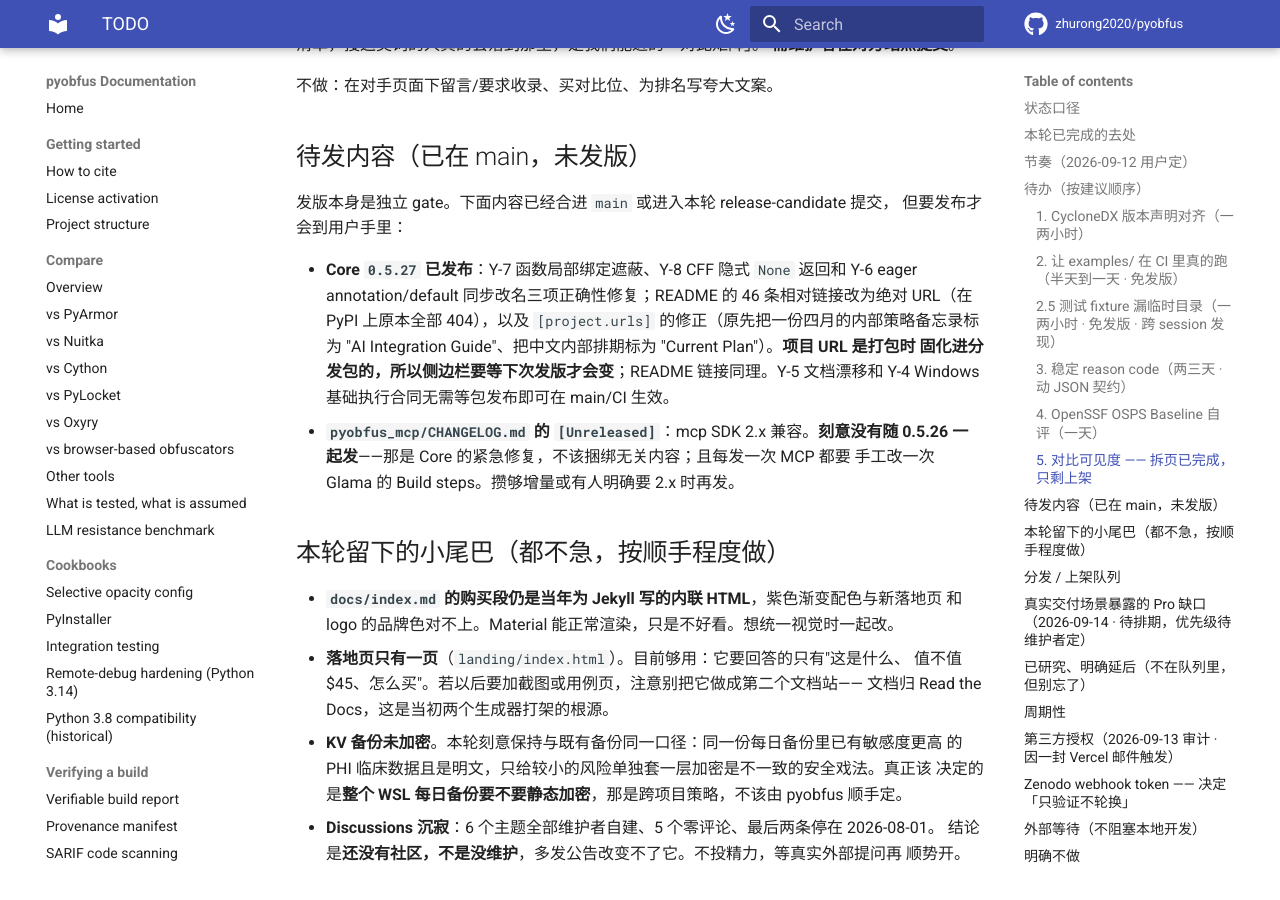
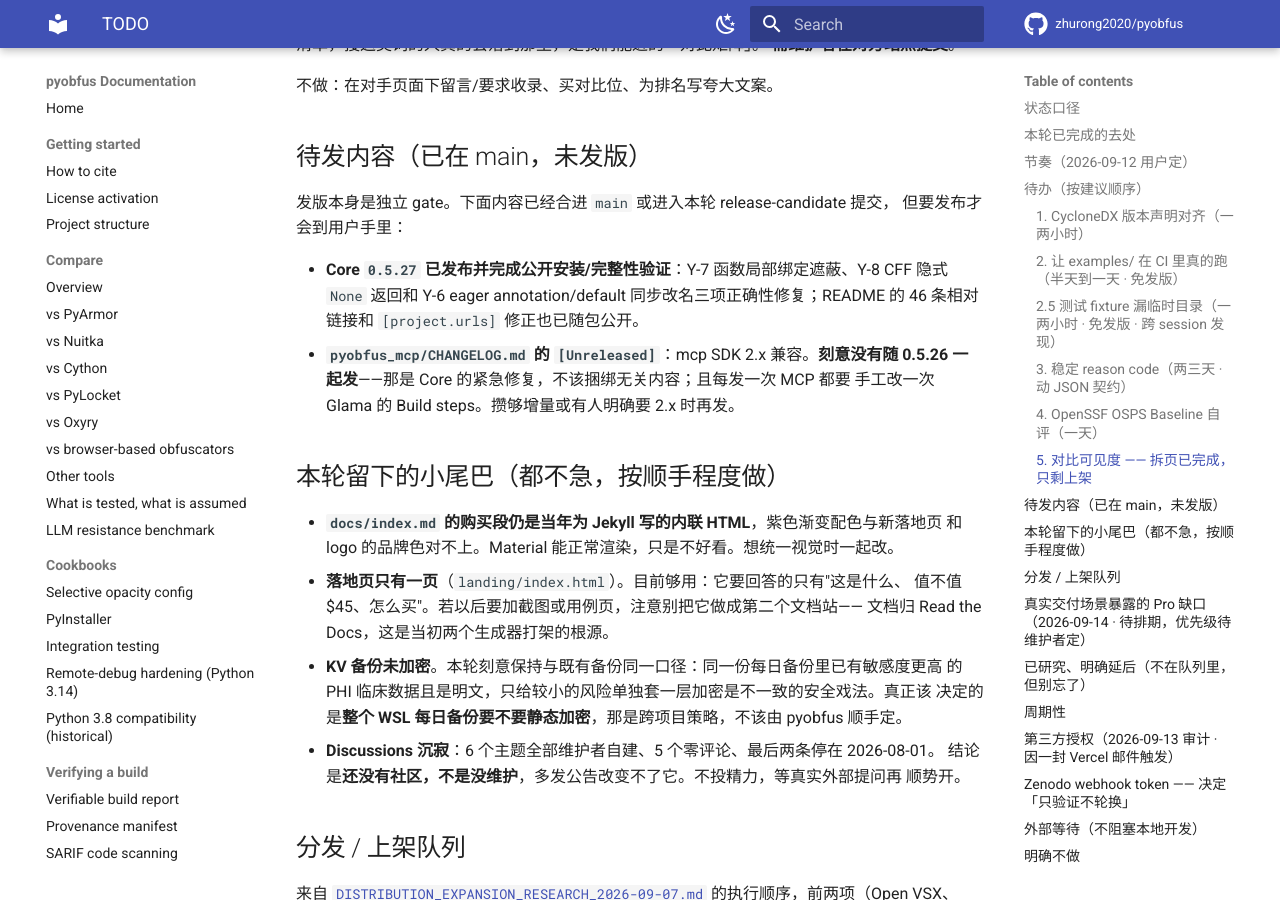
Before and after one commit to zhurong2020/pyobfus, an MkDocs documentation site: the page built from docs/TODO.md, in a window 1280 px wide and 900 px high, scrolled down 3310 px. Built offline with MkDocs 1.6.1 and Material for MkDocs 9.7.7, drawn with Linux system fonts in a browser that asks for light colours; comment, search, counter and statistics services are not loaded.

Commit message:
docs(status): record 0.5.27 public verification

```diff
--- a/docs/TODO.md
+++ b/docs/TODO.md
@@ -123,13 +123,9 @@ JSON，需要版本字段管理，**排在矩阵之后**，因为矩阵会暴露
 发版本身是独立 gate。下面内容已经合进 `main` 或进入本轮 release-candidate 提交，
 但要发布才会到用户手里：
 
-- **Core `0.5.27` 已发布**：Y-7 函数局部绑定遮蔽、Y-8
+- **Core `0.5.27` 已发布并完成公开安装/完整性验证**：Y-7 函数局部绑定遮蔽、Y-8
   CFF 隐式 `None` 返回和 Y-6 eager annotation/default 同步改名三项正确性修复；README
-  的 46 条相对链接改为绝对 URL（在 PyPI 上原本全部
-  404），以及 `[project.urls]` 的修正（原先把一份四月的内部策略备忘录标为
-  "AI Integration Guide"、把中文内部排期标为 "Current Plan"）。**项目 URL 是打包时
-  固化进分发包的，所以侧边栏要等下次发版才会变**；README 链接同理。Y-5 文档漂移和
-  Y-4 Windows 基础执行合同无需等包发布即可在 main/CI 生效。
+  的 46 条相对链接和 `[project.urls]` 修正也已随包公开。
 - **`pyobfus_mcp/CHANGELOG.md` 的 `[Unreleased]`**：mcp SDK 2.x 兼容。**刻意没有随
   0.5.26 一起发**——那是 Core 的紧急修复，不该捆绑无关内容；且每发一次 MCP 都要
   手工改一次 Glama 的 Build steps。攒够增量或有人明确要 2.x 时再发。
```
Also changed, not shown: docs/CURRENT_PLAN_ZH.md (+2 -1 lines).
